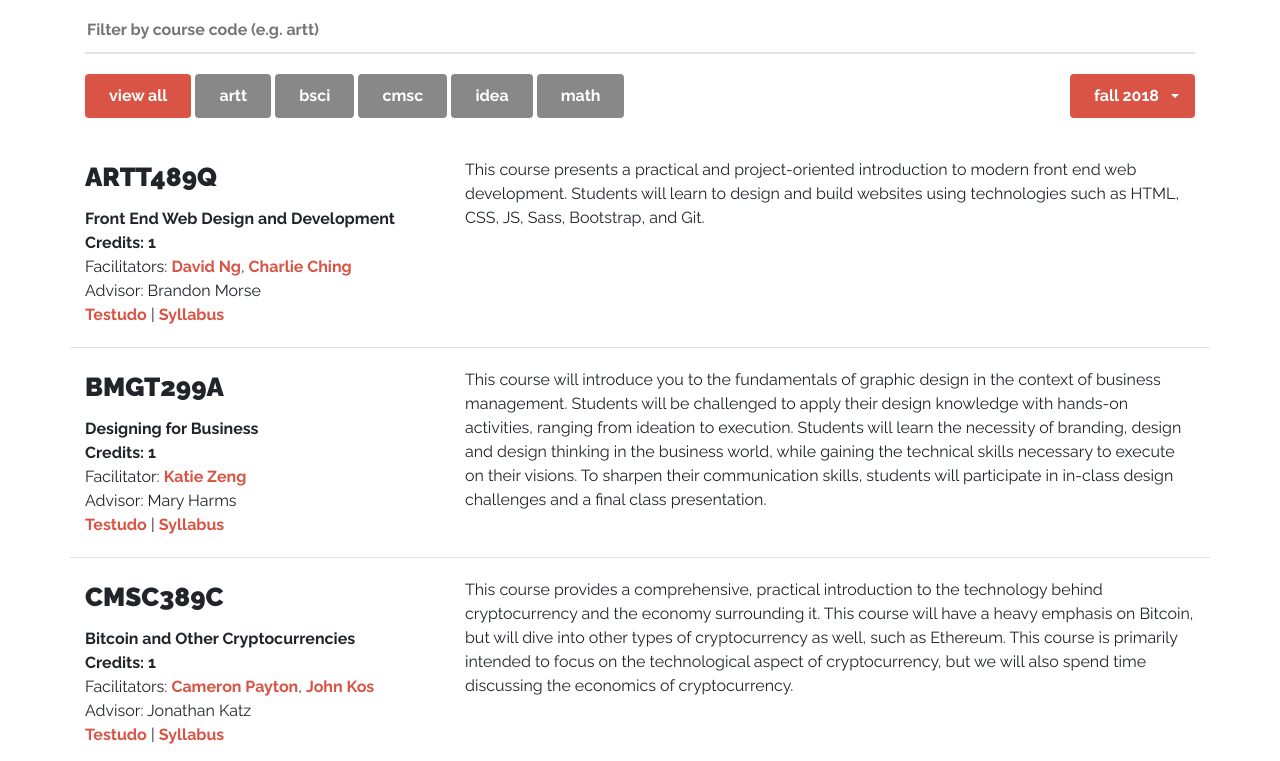
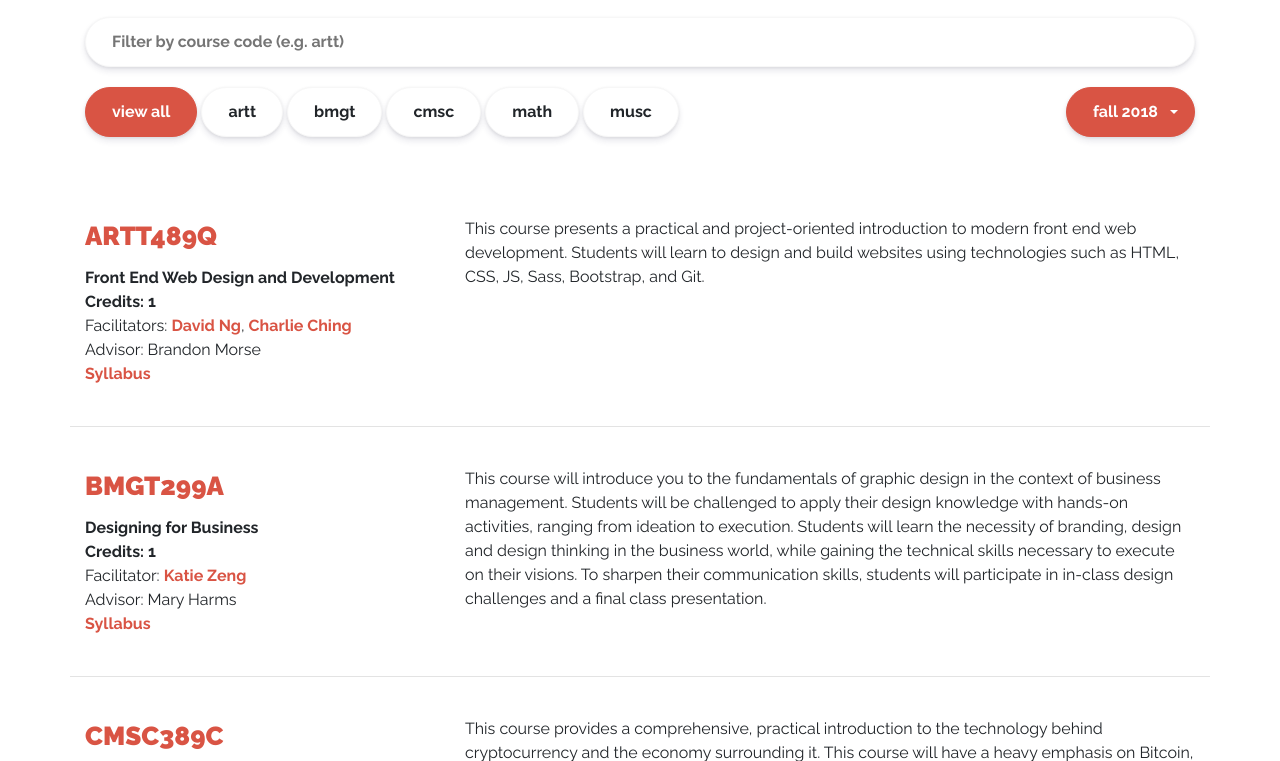
Before and after one commit to ng-david/stics, a website: page catalog.html in a window 1280 px wide. Shown: the part 344-1105 px from the top of the page. Drawn offline with nearby package versions, Linux system fonts and the light colour scheme.

Commit message:
Made catalog fully function

```diff
--- a/apply.html
+++ b/apply.html
@@ -20,7 +20,7 @@
           </a>
         </li>
         <!-- <li>
-          <a href="./index.html">about</a>
+          <a class="active" href="./index.html">about</a>
         </li> -->
         <li>
           <a href="./catalog.html">catalog</a>
@@ -29,10 +29,10 @@
           <a href="./faq.html">faq</a>
         </li>
         <li>
-          <a href="#contact">contact</a>
+          <a id="contact-link" href="#contact">contact</a>
         </li>
         <li>
-          <a class="red" href="#">apply now &rarr;</a>
+          <a class="red" href="./apply.html">apply now &rarr;</a>
         </li>
       </ul>
   </article>
@@ -92,9 +92,8 @@
   <article class="footer">
     <p>© Copyright 2018 STICs UMD</p>
   </article>
-  <script>
-
-  </script>
+  <script src="https://ajax.googleapis.com/ajax/libs/jquery/3.2.1/jquery.min.js"></script>
+  <script type="text/javascript " src="./js/main.js "></script>
 </body>
 
 
--- a/catalog.html
+++ b/catalog.html
@@ -22,16 +22,16 @@
               </a>
             </li>
             <!-- <li>
-              <a href="./index.html">about</a>
+              <a class="active" href="./index.html">about</a>
             </li> -->
             <li>
-              <a class="active" href="./catalog.html">catalog</a>
+              <a href="./catalog.html">catalog</a>
             </li>
             <li>
               <a href="./faq.html">faq</a>
             </li>
             <li>
-              <a href="#contact">contact</a>
+              <a id="contact-link" href="#contact">contact</a>
             </li>
             <li>
               <a class="red" href="./apply.html">apply now &rarr;</a>
@@ -48,15 +48,11 @@
       <article id="catalogSettings" class="catalog-settings">
         <div class="container">
           <div class="header">
-            <input id="catalog" class="search-input" type="text" name="search" value="" placeholder="Filter by course code (e.g. artt)">
+            <input id="catalog-search" class="search-input" type="text" name="search" value="" placeholder="Filter by course code (e.g. artt)">
             <div class="options">
-              <div class="tags">
-                <a class="button button-red s">view all</a>
-                <a class="button s">artt</a>
-                <a class="button s">bsci</a>
-                <a class="button s">cmsc</a>
-                <a class="button s">idea</a>
-                <a class="button s">math</a>
+              <div class="tag-options">
+                <a id="view-all" class="button button-red tag-option">view all</a>
+                <span id="filter-tags"></span>
               </div>
               <div class="dropdown">
                 <a id="selectedSemester" class="dropbtn button button-red caret"></a>
@@ -94,6 +90,7 @@
   </article>
   <script src="https://ajax.googleapis.com/ajax/libs/jquery/3.2.1/jquery.min.js"></script>
   <script type="text/javascript " src="./js/catalog.js "></script>
+  <script type="text/javascript " src="./js/main.js "></script>
 </body>
 
 
--- a/js/catalog.js
+++ b/js/catalog.js
@@ -1,18 +1,55 @@
 $("document").ready(function() {
     initializeSemestersDropdown();
+    initializeFilterTags();
     update(CURRENT_SEMESTER);
 });
 
+// Written in this way so jQuery can see dynamically added elements
 $(document).on('click', 'a.semester-option', function(e) {
-  const newSemester = $(e.target).text();
+  const newSemester = $(this).text();
+  $("#selectedSemester").text(newSemester)
+  initializeFilterTags();
   update(newSemester);
-  $("#selectedSemester").text(newSemester)
-
 });
 
-$("#catalog").on("input", function(e) {
+$("#catalog-search").on("input", function(e) {
   update($('#selectedSemester').text());
 });
+
+// Written in this way so jQuery can see dynamically added elements
+$(document).on('click', 'a.tag-option', function(e) {
+  if ($(this).attr("id") === "view-all") {
+    $(".tag-option").each(function() {
+      $(this).removeClass("button-red");
+    });
+  } else {
+    $("#view-all").removeClass("button-red");
+  }
+  $(this).toggleClass("button-red");
+  update($('#selectedSemester').text());
+});
+
+function initializeFilterTags() {
+  $("#filter-tags").html('');
+  const semester = $("#selectedSemester").text();
+  const classes = CLASSES.classes[semester].classes;
+  const depts = new Set();
+  for (const course of classes) {
+    depts.add(course.department);
+  }
+
+  const sortedDepts = [];
+  for (const dept of depts) {
+    sortedDepts.push(dept);
+  }
+  sortedDepts.sort();
+
+  for (const dept of sortedDepts) {
+    $("#filter-tags").append(`<a class="button tag-option">${dept.toLowerCase()}</a>`)
+  }
+
+  $("#view-all").addClass("button-red");
+}
 
 function initializeSemestersDropdown() {
   for (semester of SEMESTERS) {
@@ -21,22 +58,61 @@ function initializeSemestersDropdown() {
   $("#selectedSemester").text(CURRENT_SEMESTER)
 }
 
+function getSelectedTags() {
+  const selectedTags = [];
+  $(".tag-option").each(function() {
+    if ($(this).hasClass("button-red")) {
+      selectedTags.push($(this).text())
+    }
+  })
+  return selectedTags;
+}
+
 function update(semester) {
-  var input = $("#catalog").val().toUpperCase();
-  var classesToDisplay = "";
-  var classes = CLASSES.classes[semester].classes;
-  var classArr = []
-  for (var i in classes) {
-    var course = classes[i];
-    var toTestStr = course.department + course.number;
-    if (toTestStr.indexOf(input) == 0 || input === "") {
-      classArr.push(createDiv(course));
+  const input = $("#catalog-search").val().toUpperCase();
+  const classes = CLASSES.classes[semester].classes;
+
+  let filteredBySearch = [];
+  if (input !== "") {
+    for (const i in classes) {
+      const course = classes[i];
+      const toTestStr = course.department + course.number;
+      if (toTestStr.indexOf(input) == 0) {
+        filteredBySearch.push(course);
+      }
+    }
+  } else {
+    filteredBySearch = classes;
+  }
+
+  let filteredByTags = [];
+  if ($("#view-all").hasClass("button-red")) {
+    filteredByTags = filteredBySearch;
+  } else {
+    for (const i in filteredBySearch) {
+      const course = filteredBySearch[i];
+      const toTestStr = course.department + course.number;
+      for (let tag of getSelectedTags()) {
+        tag = tag.toUpperCase();
+        if (toTestStr.indexOf(tag) == 0) {
+          filteredByTags.push(course);
+          break;
+        }
+      }
     }
   }
-  classArr.sort();
-  classesToDisplay = classArr.join('')
+
+  let classDivs = [];
+  for (const course of filteredByTags) {
+    classDivs.push(createDiv(course));
+  }
+  classDivs.sort();
+
+  let classesToDisplay = "";
+  classesToDisplay = classDivs.join('')
+
   if (classesToDisplay === "")
-    classesToDisplay = "No classes found with that course code.";
+    classesToDisplay = "No classes were found.";
   $("#displayedCourses").html(classesToDisplay);
 }
 
@@ -55,9 +131,18 @@ function getAdvisorText(a) {
 }
 
 function createDiv(cl) {
+  const className = cl.department + cl.number;
+  const selectedSemester = $('#selectedSemester').text();
+  const year = selectedSemester.substr(selectedSemester.length - 4);
+  const startMonth = (selectedSemester.substr(0, selectedSemester.length - 5) == "spring") ? "1" : "8";
+  const testudoUrl =
+  `
+    https://app.testudo.umd.edu/soc/search?courseId=${className}&sectionId=&termId=${year}0${startMonth}&_openSectionsOnly=on&creditCompare=&credits=&courseLevelFilter=ALL&instructor=&_facetoface=on&_blended=on&_online=on&courseStartCompare=&courseStartHour=&courseStartMin=&courseStartAM=&courseEndHour=&courseEndMin=&courseEndAM=&teachingCenter=ALL&_classDay1=on&_classDay2=on&_classDay3=on&_classDay4=on&_classDay5=on
+  `;
+
   return `<div class="row class"> \
           <div class="col-4"> \
-            <h2>${cl.department}${cl.number}</h2> \
+            <h2><a class="class-num" target="_blank" href="${testudoUrl}">${className}</a></h2> \
             <div class="heading"> \
               <p>${cl.title}</p> \
               <p>Credits: ${cl.credits}</p> \
@@ -65,7 +150,6 @@ function createDiv(cl) {
             <p>${getFacilitatorsText(cl.facilitators)}</p> \
             <p>${getAdvisorText(cl.advisor)}</p> \
             ${(cl.website == undefined) ? "" : `<a target="_blank" href="${cl.website}">Website</a><br>`} \
-            <a target="_blank" href="${cl.syllabus}">Testudo</a> | \
             <a target="_blank" href="${cl.syllabus}">Syllabus</a> \
           </div> \
           <div class="col-8">
--- a/js/main.js
+++ b/js/main.js
@@ -1,8 +1,13 @@
-$("#menu-btn").click(function(e) {
-  e.preventDefault();
-  if ($("#mobile-top").hasClass("hidden")) {
-    $("#mobile-top").removeClass("hidden")
-  } else {
-    $("#mobile-top").addClass("hidden");
-  }
+// $("#menu-btn").click(function(e) {
+//   e.preventDefault();
+//   if ($("#mobile-top").hasClass("hidden")) {
+//     $("#mobile-top").removeClass("hidden")
+//   } else {
+//     $("#mobile-top").addClass("hidden");
+//   }
+// });
+$("#contact-link").click(function() {
+    $('html, body').animate({
+        scrollTop: $("#contact").offset().top
+    }, 400);
 });
--- a/scss/base.scss
+++ b/scss/base.scss
@@ -60,7 +60,7 @@ a {
   &:hover {
     color: $red;
     text-decoration: none;
-    filter: brightness(120%);
+    // filter: brightness(120%);
   }
 }
 
--- a/scss/main.scss
+++ b/scss/main.scss
@@ -3,23 +3,33 @@
 @import 'animation';
 
 a.button {
-  background-color: $grey;
-  padding: 1rem 2.4rem;
-  color: white;
-  border-radius: 4px;
-  transition: ease filter .3s;
+  background-color: white;
+  padding: 1.2rem 2.6rem;
+  color: $red;
+  border: 1px solid #f7f7f7;
+  border-radius: 10rem;
   display: inline-block;
   font-weight: $font-bold;
+  position: relative;
+  z-index: 10;
+  transition: all .15s ease;
+  box-shadow: 0 4px 6px rgba(50,50,93,.11), 0 1px 3px rgba(0,0,0,.08);
   &.button-red {
+    border-color: $red;
+    color: $white;
     background-color: $red;
+    &:hover {
+      color: $white;
+    }
   }
   &:hover {
     text-decoration: none;
-    filter: brightness(120%);
+    transform: translateY(-2px);
+    box-shadow: 0 7px 14px rgba(50,50,93,.1), 0 3px 6px rgba(50,50,93,.1);
   }
   &:active {
     text-decoration: none;
-    filter: brightness(80%);
+    filter: brightness(90%);
   }
   &.caret {
     padding-right: 3.6rem;
@@ -198,10 +208,11 @@ article.catalog {
   }
 
   article.bottom {
-    padding-bottom: 6rem;
+    padding-top: 2rem;
+    padding-bottom: 8rem - 2rem;
     div.class {
-      padding-top: 2rem;
-      padding-bottom: 2rem;
+      padding-top: 4rem;
+      padding-bottom: 4rem;
       border-bottom: 1px solid #e3e3e3;
       p {
         margin-bottom: 0;
@@ -209,6 +220,9 @@ article.catalog {
       h2 {
         font-size: 2.6rem;
         margin-bottom: 1rem;
+      }
+      .class-num {
+        font-weight: 800;
       }
       .heading {
         font-weight: bold;
@@ -239,20 +253,19 @@ article.catalog {
       box-shadow: 0px 2px 6px 0px rgba(0,0,0,0.1);
     }
     .search-input {
-      font-weight: $font-bold;
-      background-color: white;
-      border-radius: 0px;
-      border: none;
-      transition: ease border-color .3s;
-      border-bottom: 2px solid #e3e3e3;
-      padding-bottom: 1rem;
+      @extend a.button;
+      color: $black;
+      &:hover {
+        transform: none;
+      }
+      &:active {
+        filter: none;
+      }
       width: 100%;
       &:hover {
-        border-color: #808080;
       }
       &:active, &:focus {
         outline: none;
-        border-color: $black;
       }
     }
     div.options {
@@ -260,8 +273,12 @@ article.catalog {
       justify-content: space-between;
       padding-top: 2rem;
       .button {
-        color: white;
+        cursor: pointer;
         margin-bottom: 1rem;
+        margin-left: .4rem;
+        &:first-child {
+          margin-left: 0rem;
+        }
       }
 
       .dropdown {
@@ -303,6 +320,7 @@ article.catalog {
 
       .dropdown:hover .dropbtn {
         text-decoration: none;
+        transform: none;
         filter: brightness(80%);
       }
     }
@@ -316,6 +334,13 @@ article.contact {
   color: white;
   .divider {
     background-color: white;
+  }
+  a {
+    color: white;
+    transition: ease all .15s;
+    &:hover {
+      opacity: .6;
+    }
   }
   p {
     font-size: 2rem;
--- a/scss/vars.scss
+++ b/scss/vars.scss
@@ -5,6 +5,7 @@ $font-black: 900;
 $black: #000000;
 $grey: #888888;
 $red: #D95444;
+$white: #ffffff;
 
 
 // Vars (bp stands for bitcamp)
```
Also changed, not shown: faq.html (+5 -6 lines), index.html (+15 -14 lines), css/main.css.
